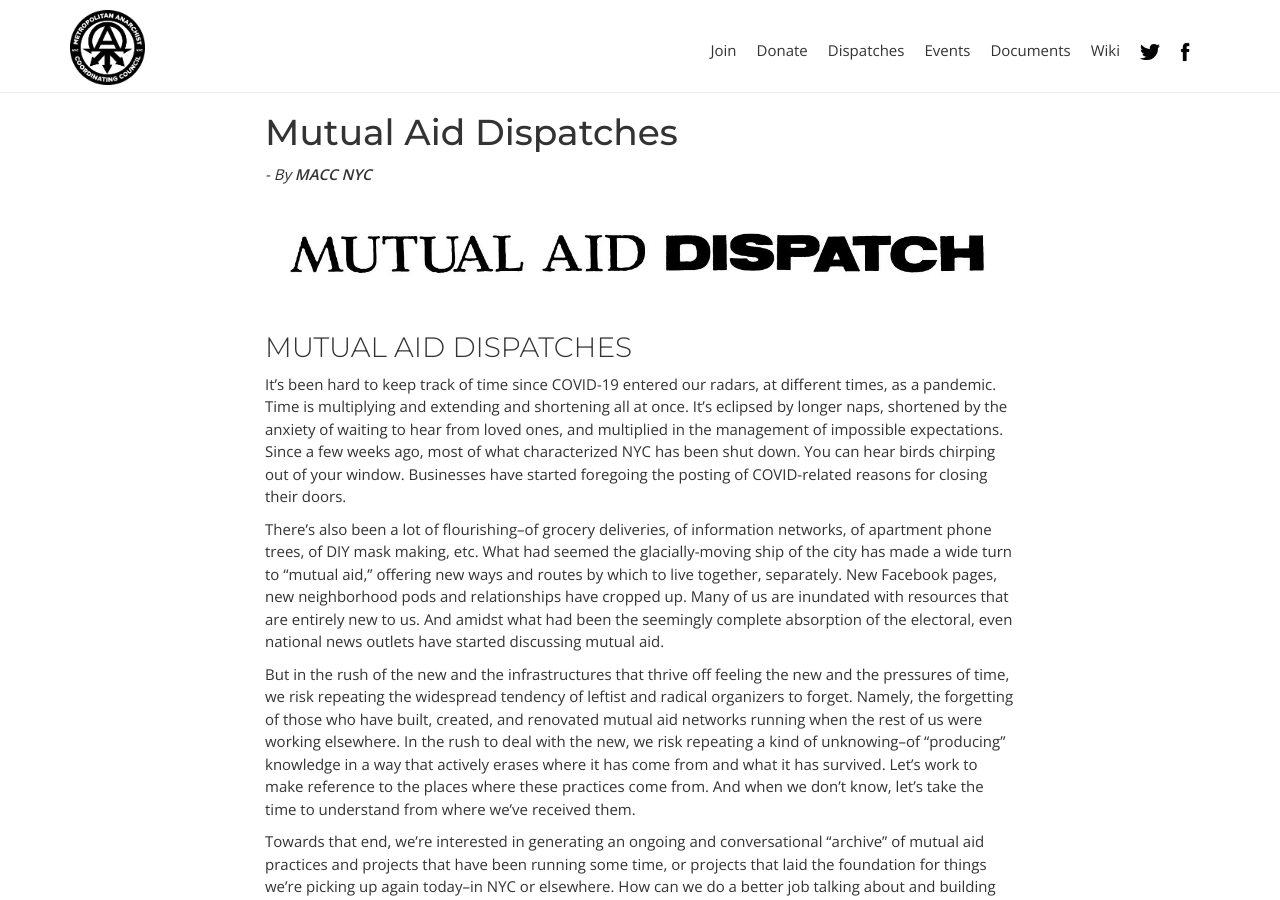
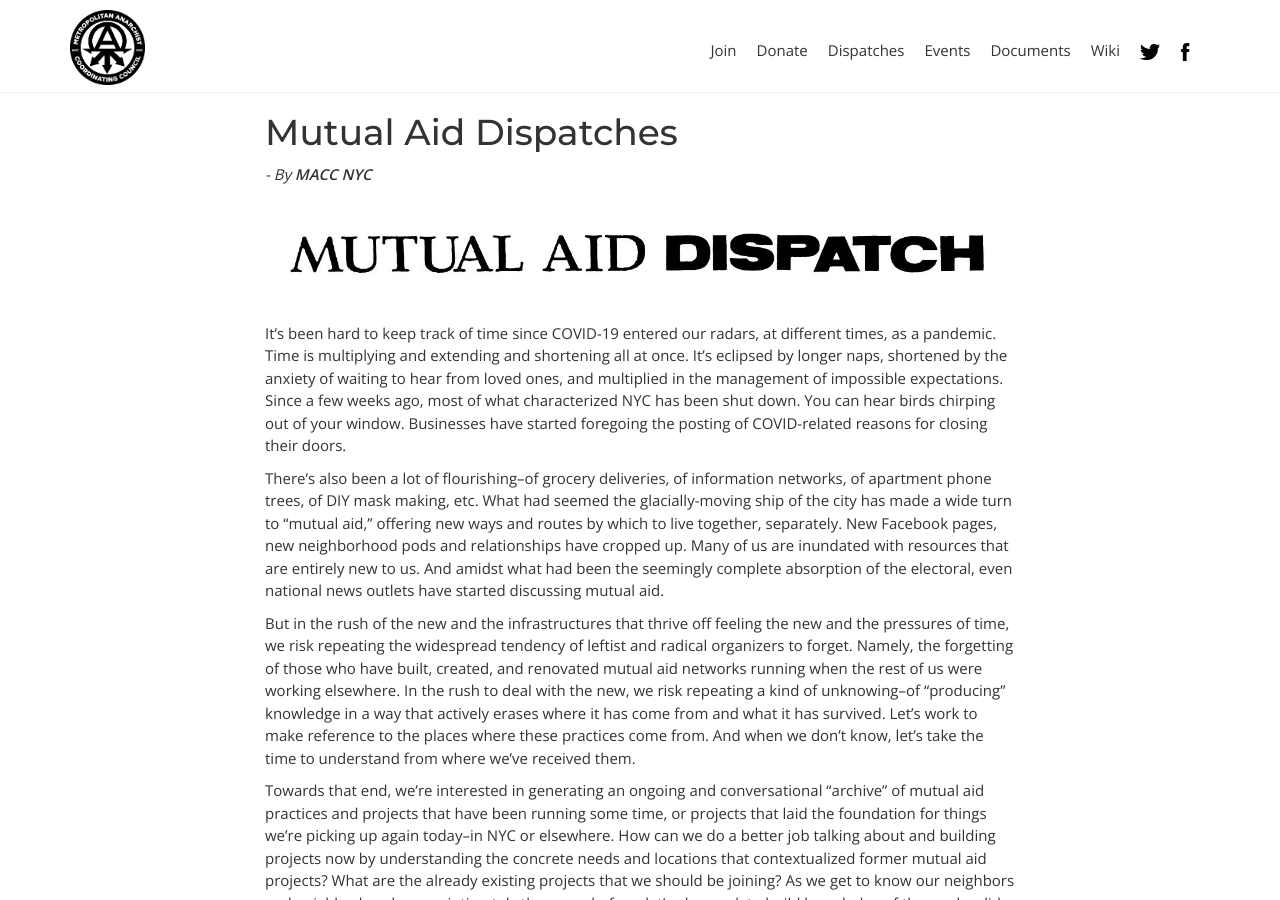
Before and after one commit to MACCNYC/maccnyc.github.io, a Jekyll site: the page built from _posts/2020-04-06-Mutual-Aid-Dispatches.md, in a window 1280 px wide and 900 px high. Built offline with Jekyll 4.4.1, drawn with Linux system fonts in a browser that asks for light colours; some web fonts are replaced.

Commit message:
Update 2020-04-06-Mutual-Aid-Dispatches.md

```diff
--- a/_posts/2020-04-06-Mutual-Aid-Dispatches.md
+++ b/_posts/2020-04-06-Mutual-Aid-Dispatches.md
@@ -8,7 +8,6 @@ author: MACC NYC
 ![](/img/MADmaccwhiteSMALL.jpg)
 
 
-### MUTUAL AID DISPATCHES
 
 It’s been hard to keep track of time since COVID-19 entered our radars, at different times, as a pandemic. Time is
 multiplying and extending and shortening all at once. It’s eclipsed by longer naps, shortened by the anxiety of waiting
```
